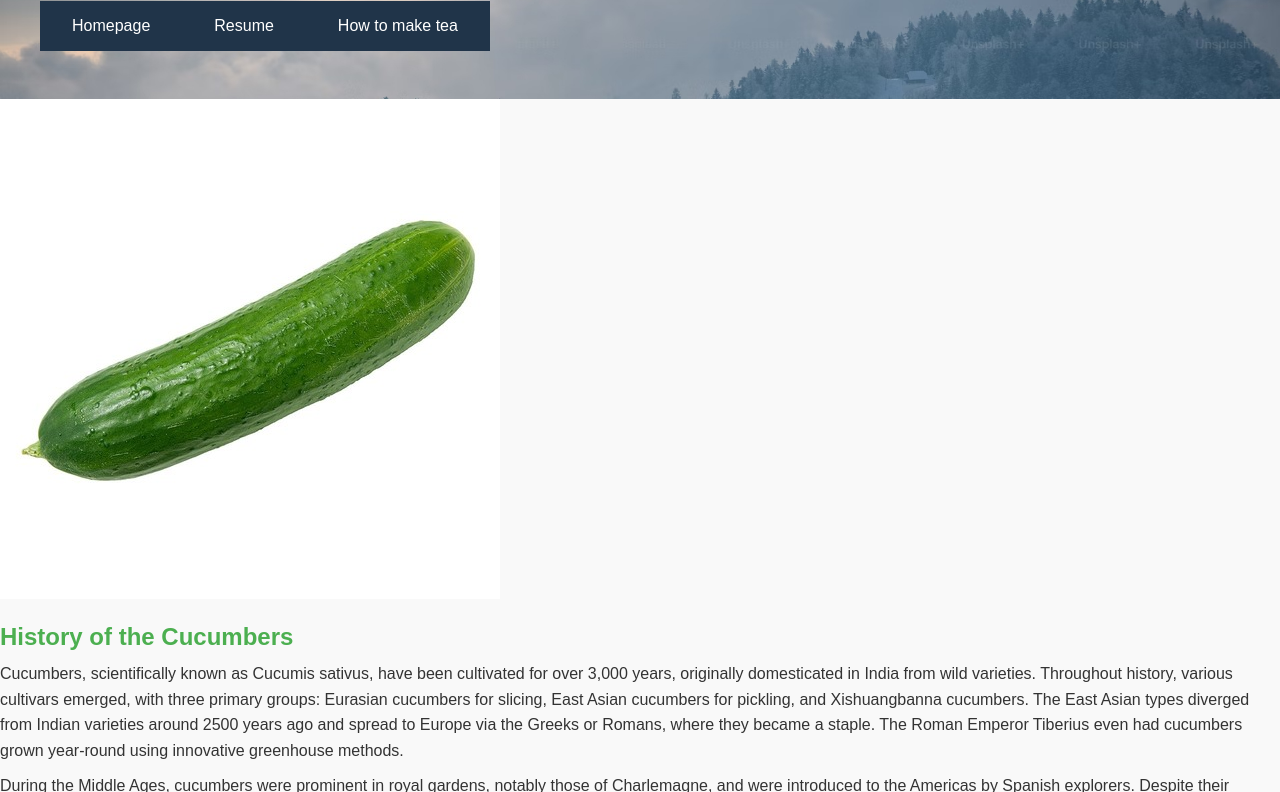
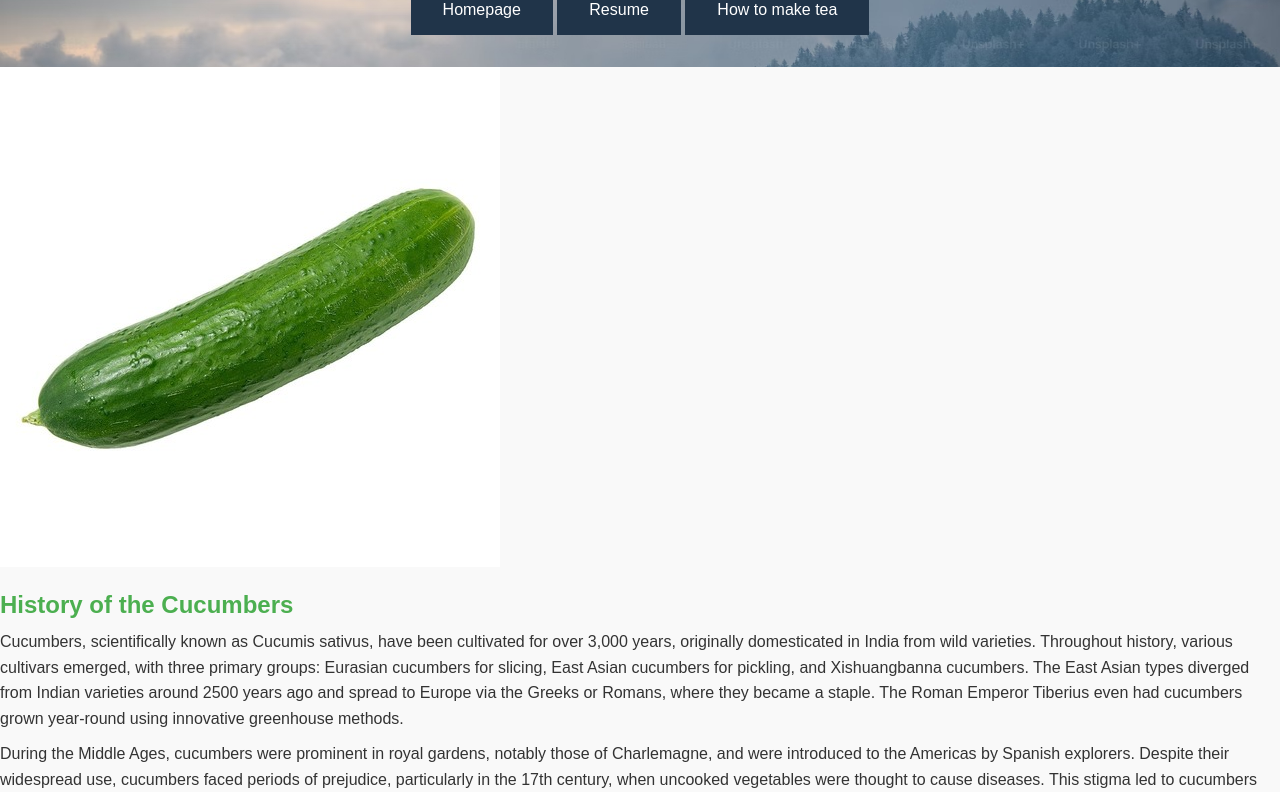
Before and after one commit to Agan12346/webdev_proj2, a plain HTML site: page index.html in a window 1280 px wide. Shown: the part 92-884 px from the top of the page. Drawn offline with Linux system fonts and the light colour scheme; files whose address does not match are found by name.

Commit message:
Centered menu
Changed CSS to center the menu

```diff
--- a/css/style.css
+++ b/css/style.css
@@ -45,9 +45,11 @@ nav#horz1 {
 nav#horz1 ul {
     list-style-type: none;
     overflow: hidden;
+    padding: 0;
+    margin: 0;
 }
 nav#horz1 ul li {
-    float: left;
+    display: inline-block;
 }
 nav#horz1 ul li a {
     display: block;
```
